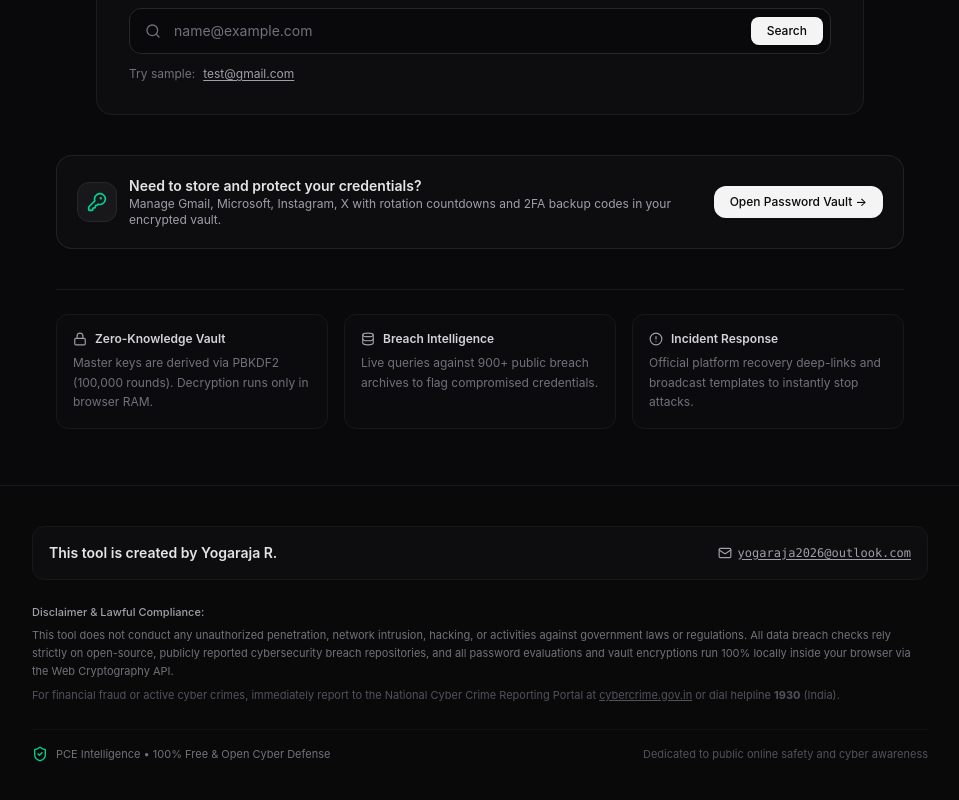
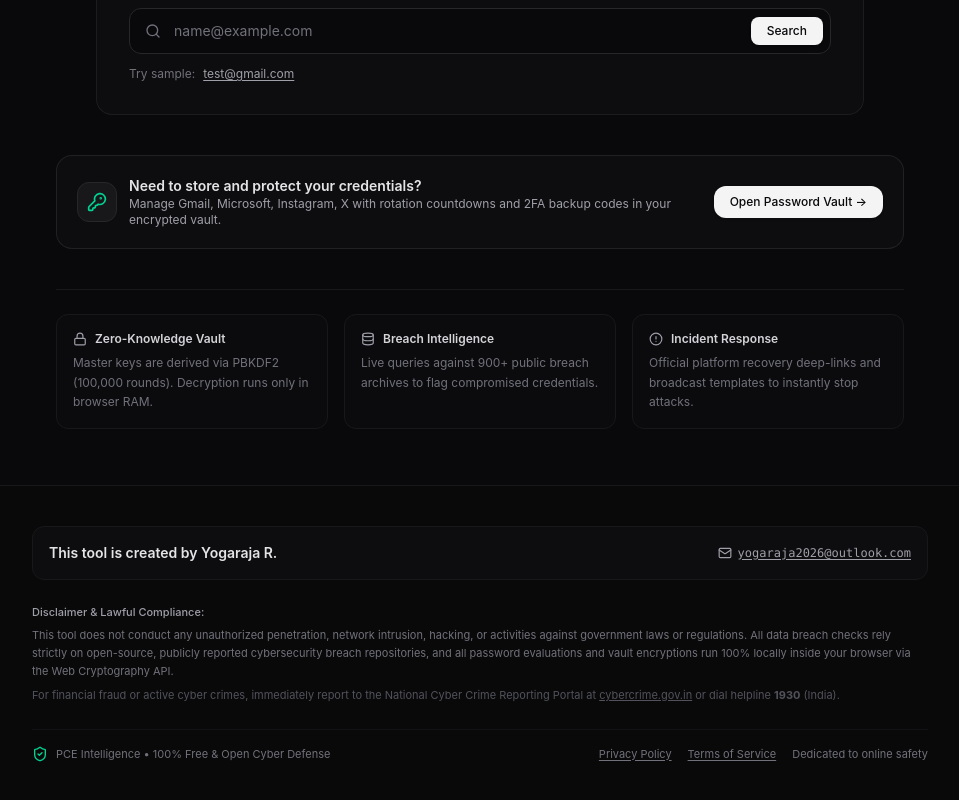
Before and after one commit to yogaraja6666/pce, a React (Vite) app: page / in a window 1280 px wide. Shown: the part 539-1339 px from the top of the page, without its empty margins (160-1119 px from the left). Built offline with nearby package versions, Linux system fonts and the light colour scheme.

Commit message:
docs: add privacy policy and terms links in footer for Google OAuth compliance

```diff
--- a/src/App.jsx
+++ b/src/App.jsx
@@ -160,7 +160,11 @@ export default function App() {
               <ShieldCheck className="w-4 h-4 text-emerald-400" />
               <span>PCE Intelligence • 100% Free & Open Cyber Defense</span>
             </div>
-            <span>Dedicated to public online safety and cyber awareness</span>
+            <div className="flex items-center gap-4 text-zinc-500">
+              <a href="https://pce-seven.vercel.app" className="hover:text-zinc-300 underline underline-offset-2">Privacy Policy</a>
+              <a href="https://pce-seven.vercel.app" className="hover:text-zinc-300 underline underline-offset-2">Terms of Service</a>
+              <span>Dedicated to online safety</span>
+            </div>
           </div>
         </div>
       </footer>
```
